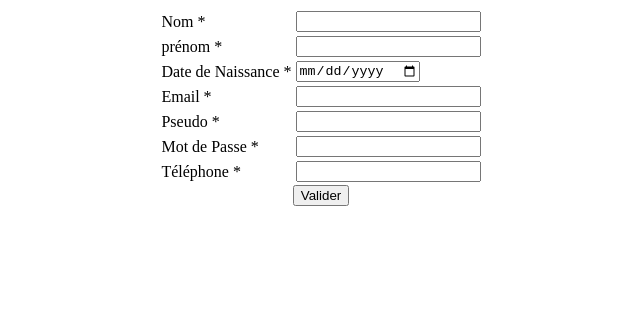
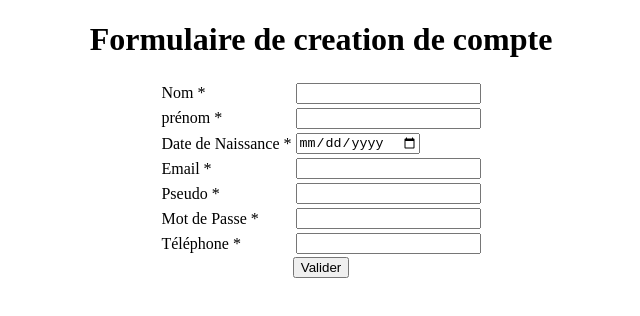
Before and after one commit to ndiaye685/repoActivity, a plain HTML site: page index.html in a window 1280 px wide. Shown: the whole page, without its empty margins (319-959 px from the left). Drawn offline with Linux system fonts and the light colour scheme.

Commit message:
Ajout d'un titre sur le formulaire de creation de compte

```diff
--- a/index.html
+++ b/index.html
@@ -6,6 +6,7 @@
 </head>
 <body>
 	<center>
+		<h1>Formulaire de creation de compte</h1>
 		<form method="post" action="connexion.html">
 			<table>
 				<tr>
```
